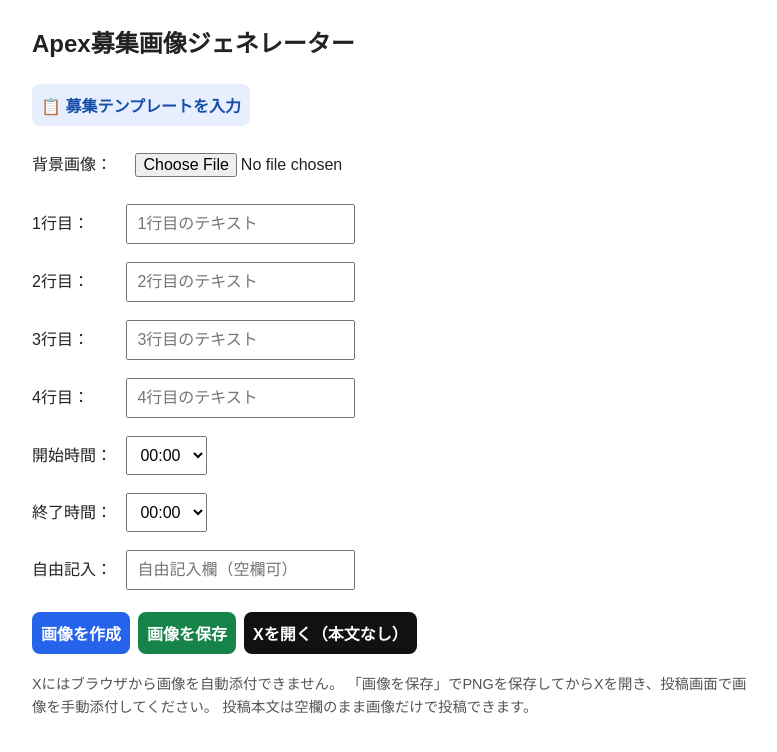
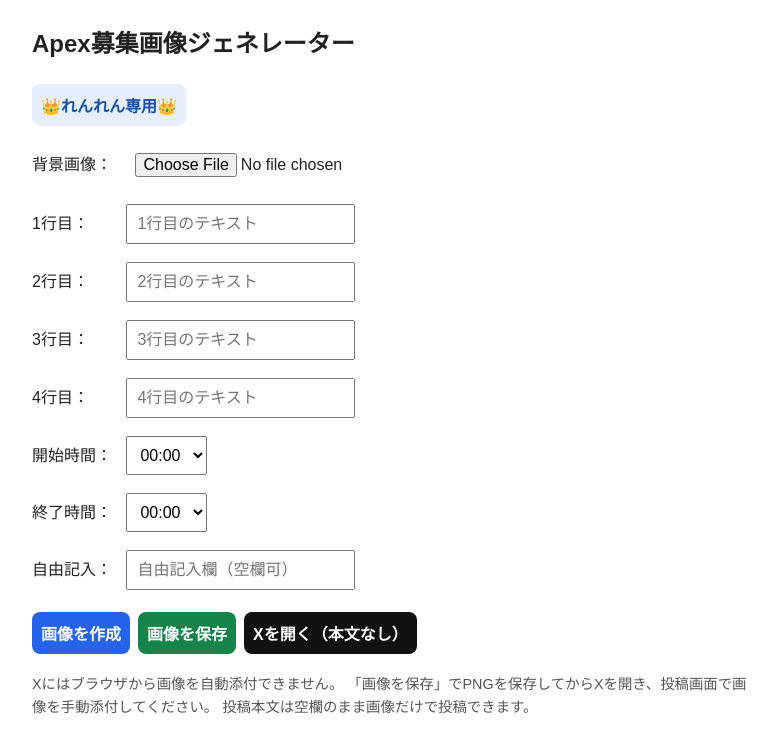
Before and after one commit to ajinoCan2Me/apex_recruiting, a plain HTML site: page index.html in a window 1280 px wide. Shown: the whole page, without its empty margins (248-1025 px from the left). Drawn offline with Linux system fonts and the light colour scheme.

Commit message:
index.html を更新

```diff
--- a/index.html
+++ b/index.html
@@ -46,7 +46,7 @@
     <h2>Apex募集画像ジェネレーター</h2>
 
     <div class="field">
-        <button type="button" id="templateButton">📋 募集テンプレートを入力</button>
+        <button type="button" id="templateButton">👑れんれん専用👑</button>
     </div>
 
     <div class="field">
```
